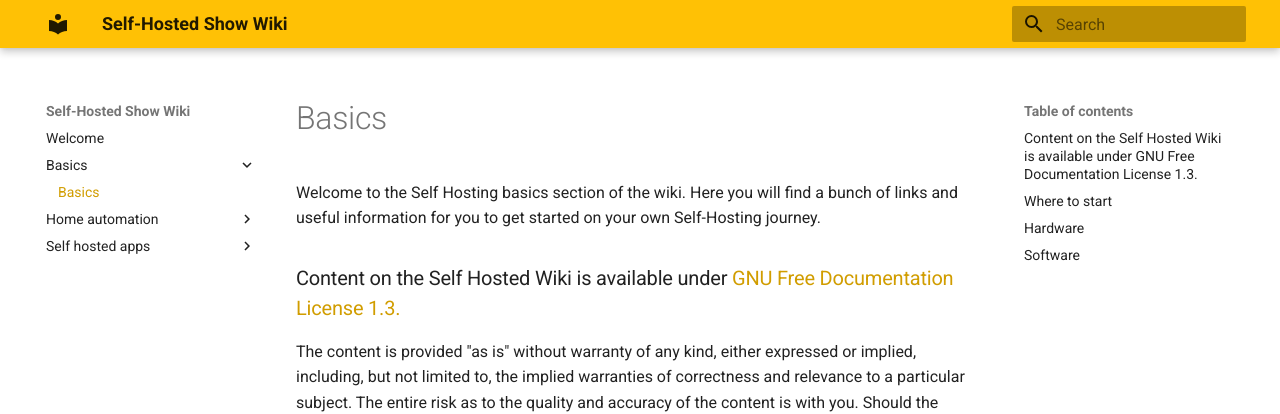
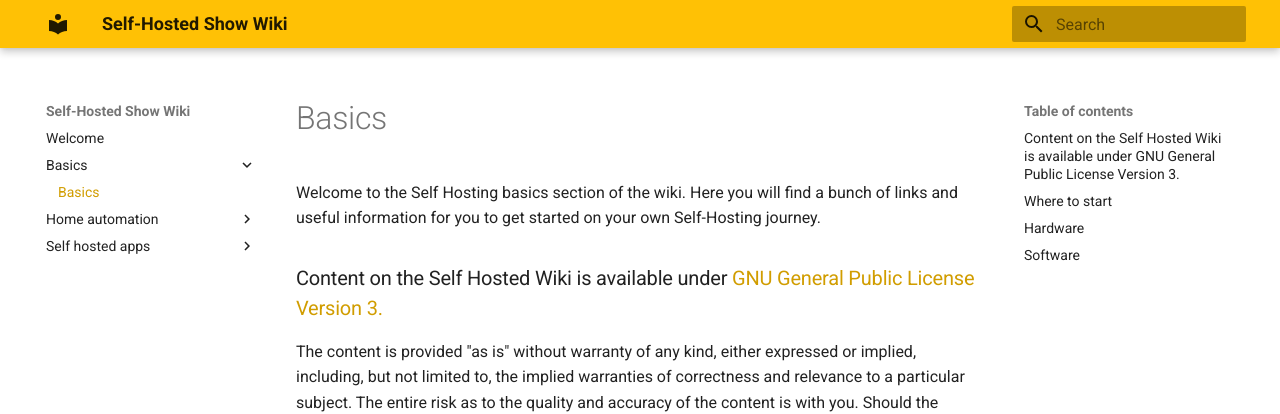
Before and after one commit to selfhostedshow/wiki, an MkDocs documentation site: the page built from docs/basics/getting-started.md, in a window 1280 px wide. Shown: the top 414 px of the page. Built offline with MkDocs 1.6.1 and Material for MkDocs 9.7.7, drawn with Linux system fonts in a browser that asks for light colours.

Commit message:
Change GPL License & Update Docker Link

```diff
--- a/docs/basics/getting-started.md
+++ b/docs/basics/getting-started.md
@@ -2,7 +2,7 @@
 
 Welcome to the Self Hosting basics section of the wiki. Here you will find a bunch of links and useful information for you to get started on your own Self-Hosting journey.
 
-### Content on the Self Hosted Wiki is available under [GNU Free Documentation License 1.3.](http://www.gnu.org/licenses/fdl-1.3.html)
+### Content on the Self Hosted Wiki is available under [GNU General Public License Version 3.](https://www.gnu.org/licenses/gpl-3.0.en.html)
 
 The content is provided "as is" without warranty of any kind, either expressed or implied, including, but not limited to, the implied warranties of correctness and relevance to a particular subject. The entire risk as to the quality and accuracy of the content is with you. Should the content prove substandard, you assume the cost of all necessary servicing, repair, or correction.
 
@@ -13,4 +13,4 @@ Things here might include:
 ### Hardware
 ### Software
   * [docs.linuxserver.io](https://docs.linuxserver.io/)
-  * [Docker](https://docs.docker.com/engine/docker-overview/) & [Docker Compose](https://docs.docker.com/compose/)
+  * [Docker](https://www.docker.com/) & [Docker Compose](https://docs.docker.com/compose/)
```
